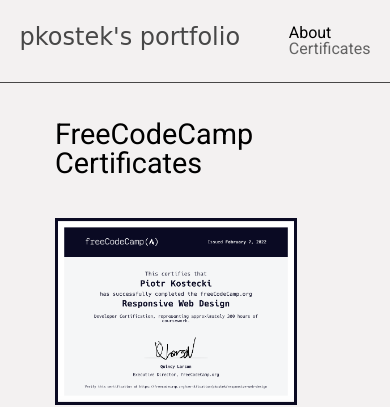
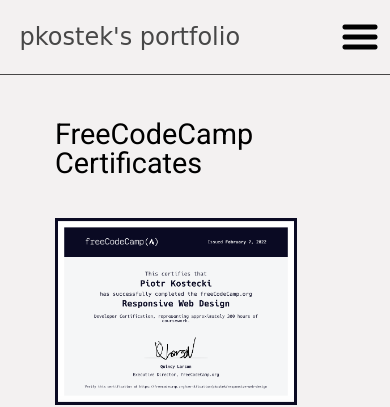
Before and after one commit to ikcetsok/Personal_Portfolio, a plain HTML site: page certificates.html in a window 390 px wide. Shown: the top 407 px of the page. Drawn offline with Linux system fonts and the light colour scheme; a web font is replaced by a local one.

Commit message:
NavBar responsive add to both pages.

```diff
--- a/certificates.html
+++ b/certificates.html
@@ -10,9 +10,16 @@
     <link rel="stylesheet" href="./styles.css" />
   </head>
   <body>
+    <div class="dropdown">
+      <div class="button"><img src="./resources/menu.png" alt="Menu" /></div>
+      <ul>
+        <li><a href="./index.html">About</a></li>
+        <li><a class="disabledLink" href="#">Certificates</a></li>
+      </ul>
+    </div>
     <nav>
       <h1>pkostek's portfolio</h1>
-      <ul>
+      <ul class="nav-normal">
         <li><a href="./index.html">About</a></li>
         <li><a class="disabledLink" href="#">Certificates</a></li>
       </ul>
--- a/styles.css
+++ b/styles.css
@@ -71,6 +71,7 @@
   width: 50px;
   height: 74px;
   align-items: center;
+  border-bottom: 1px solid #474747;
 }
 
 .button img {
@@ -89,11 +90,27 @@
 .dropdown li {
   padding-top: 0.5rem;
   font-size: 1.5rem;
+  transition: color 400ms linear;
+
 }
+
+/* Hover pseudo-class */
 
 .dropdown:hover ul{
   top:74px;
+
 }
+
+.dropdown li a:hover,
+.nav-normal a:hover {
+  color: #0e7ebd;
+}
+
+.dropdown .disabledLink:hover,
+.nav-normal .disabledLink:hover {
+  color: #636363;
+}
+
 
 
 /* Responsive Nav */
```
